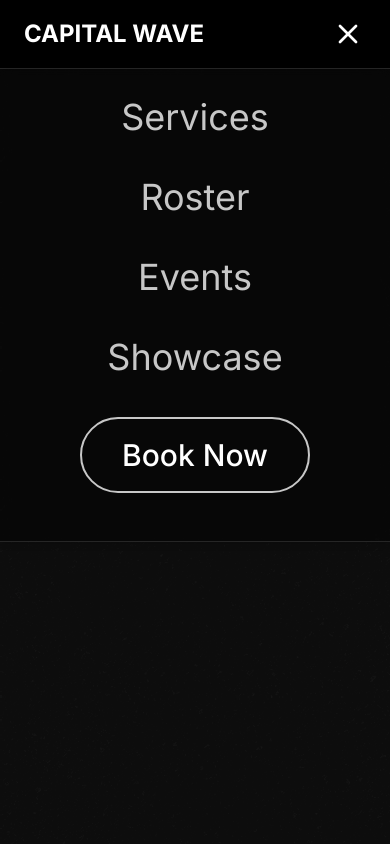
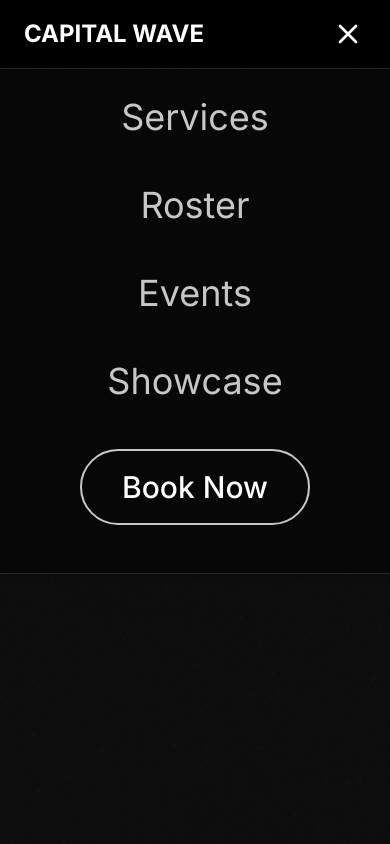
Before and after one commit to jeetajmani/capitalwave-web, a Next.js app in the folder site/: page / in a window 390 px wide. Both pictures are taken after a click on the button "Toggle menu". Shown: the top 844 px of the page. Built offline with nearby package versions, Linux system fonts and the light colour scheme.

Commit message:
mobile menu gap increase

```diff
--- a/site/src/components/header.tsx
+++ b/site/src/components/header.tsx
@@ -104,7 +104,7 @@ const Header = () => {
                         className="md:hidden fixed left-0 right-0 w-full max-w-xl bg-black/40 backdrop-blur-sm z-50 shadow-md border-b border-neutral-800 mx-auto"
                         style={{ top: headerHeight }}
                     >
-                        <div className="pt-5 pb-12 px-4 flex flex-col gap-6 text-4xl items-center font-normal">
+                        <div className="pt-5 pb-12 px-4 flex flex-col gap-8 text-4xl items-center font-normal">
                             <Link href="/services" className="py-2 text-muted-foreground transition-colors hover:text-foreground" onClick={() => setMobileMenuOpen(false)}>
                                 Services
                             </Link>
```
